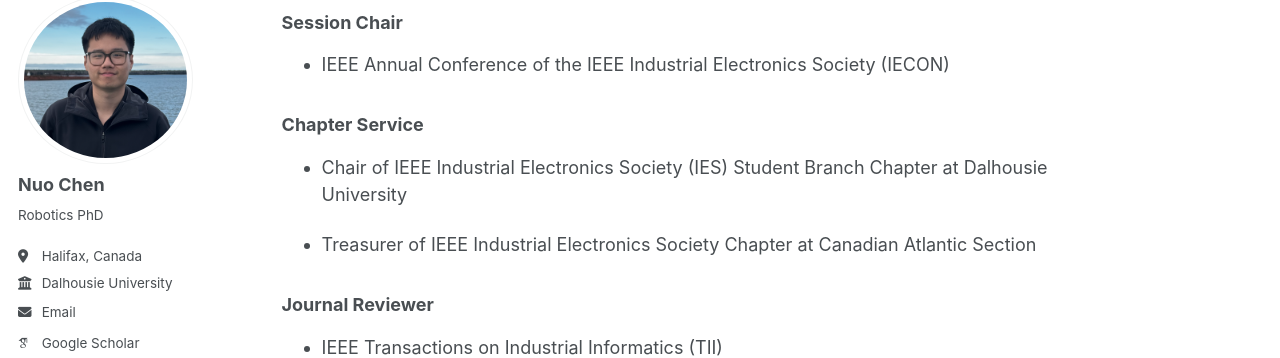
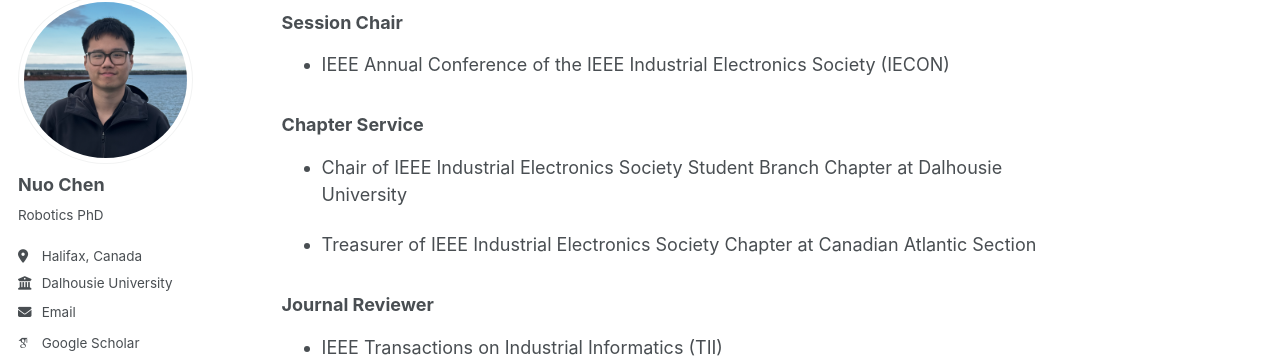
Before and after one commit to NuoChen1999/nuochen1999.github.io, a Jekyll site: the page built from _pages/about.md, in a window 1280 px wide and 900 px high, scrolled down 1192 px. Shown: the part 103-461 px from the top of the window. Built offline with Jekyll 4.4.1, drawn with Linux system fonts in a browser that asks for light colours; some web fonts are replaced; a script that is not in the unit is left out.

Commit message:
Fix formatting of chapter service description

```diff
--- a/_pages/about.md
+++ b/_pages/about.md
@@ -81,7 +81,7 @@ Prior to that, I received my M.A.Sc degree from Dalhousie University in Mechanic
 - IEEE Annual Conference of the IEEE Industrial Electronics Society (IECON)
 
 ### Chapter Service
-- Chair of IEEE Industrial Electronics Society (IES) Student Branch Chapter at Dalhousie University
+- Chair of IEEE Industrial Electronics Society Student Branch Chapter at Dalhousie University
 
 - Treasurer of IEEE Industrial Electronics Society Chapter at Canadian Atlantic Section
 
```
